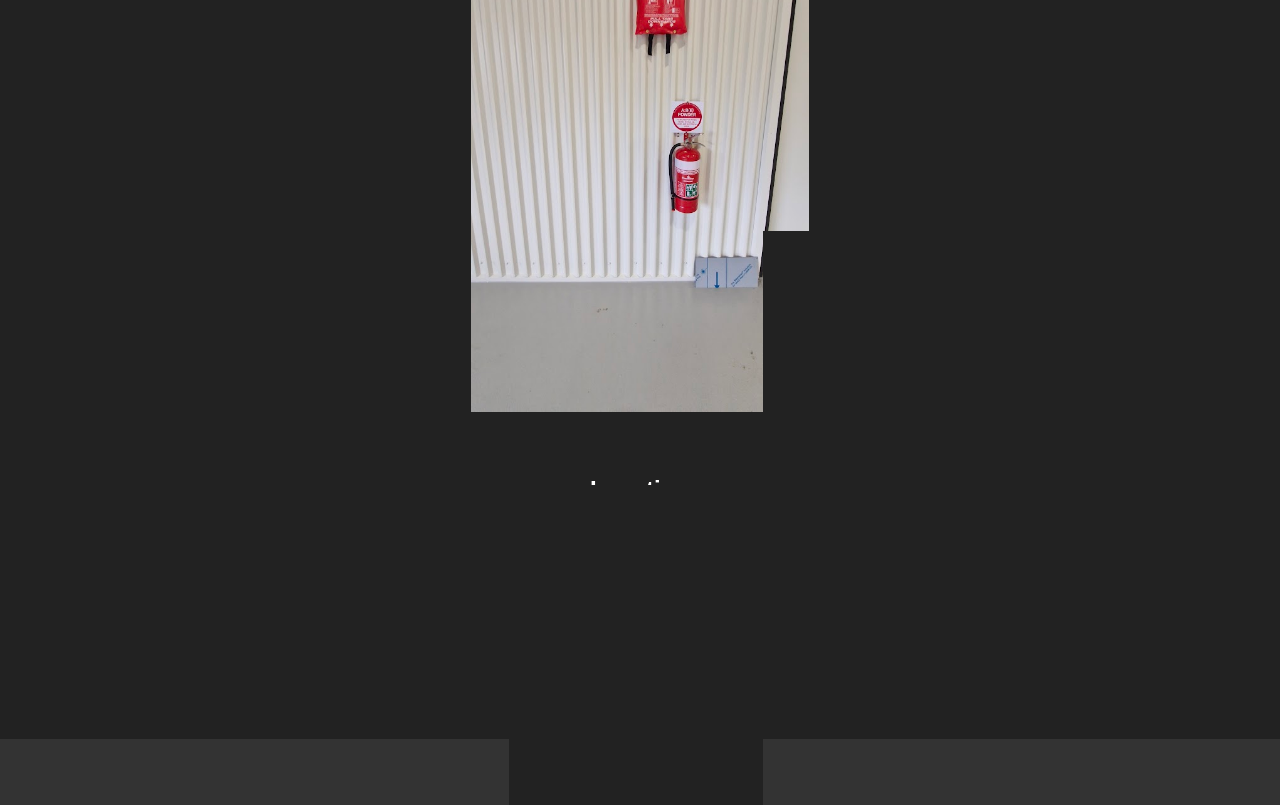
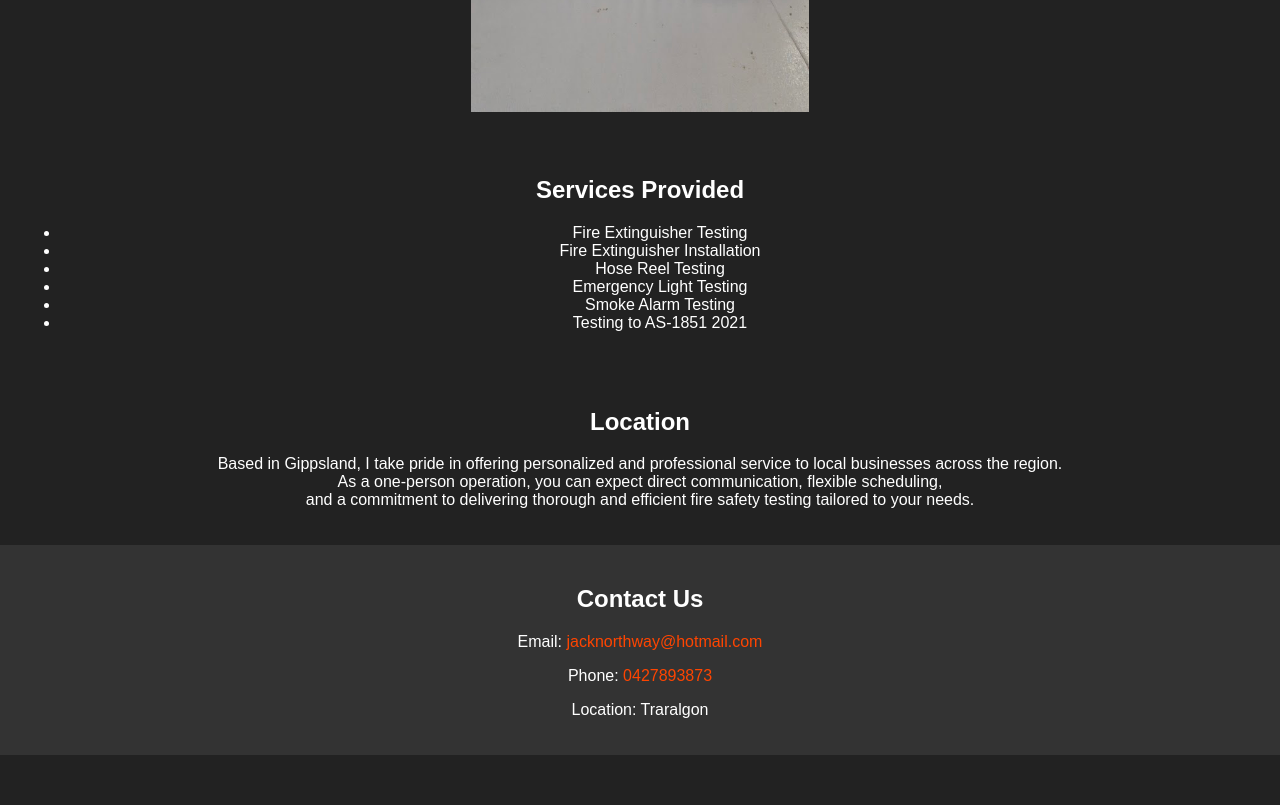
Before and after one commit to Northy426/stampedfire, a plain HTML site: page index.html in a window 1280 px wide. Shown: the part 1040-1845 px from the top of the page. After the commit the page ends 1795 px from the top, so only its background shows below. Drawn offline with Linux system fonts and the light colour scheme.

Commit message:
Add files via upload

```diff
--- a/index.html
+++ b/index.html
@@ -39,6 +39,7 @@
         }
         section {
             padding: 20px;
+            box-sizing: border-box;
         }
         .contact {
             background: #333;
@@ -64,25 +65,73 @@
     </header>
 
     <section>
-        <img src="images/STAMPED FIRE TRANSPARENT.png" alt="Stamped Fire Logo" width="auto" height="600vw" />
+        <img src="images/STAMPED FIRE TRANSPARENT.png" alt="Stamped Fire Logo" width="auto" height="300px" />
 
 
     </section>
 
 
+
+
+
+
+
+
+
+
+
     <section>
         <h2>About Us</h2>
-        <p> At Stamped Fire, I provide professional fire testing services to ensure your fire extinguishers and hose reels meet safety and compliance standards. With a strong focus on reliability and attention to detail, I help businesses stay up to date with fire safety regulations, reducing risks and ensuring a secure environment. </p>
+        <p> At Stamped Fire, I provide professional fire testing services to ensure your fire extinguishers and hose reels meet safety and compliance standards. <br> With a strong focus on reliability and attention to detail, I help businesses stay up to date with fire safety regulations, reducing risks and ensuring a secure environment. </p>
 
         <img src="images/20240827_123211.jpg" alt="Fire Extinguisher and Fire Blanket mounted on wall" width="auto" height="600vw" />
 
     </section>
 
 
-        <section>
+
+
+
+
+
+
+
+
+
+
+    <section>
+        <h2>Services Provided</h2>
+        <p>
+            <ul>
+                <li>Fire Extinguisher Testing</li>
+                <li>Fire Extinguisher Installation</li>
+                <li>Hose Reel Testing</li>
+                <li>Emergency Light Testing</li>
+                <li>Smoke Alarm Testing</li>
+                <li>Testing to AS-1851 2021</li>
+            </ul>
+
+        </p>
+
+
+
+    </section>
+
+
+
+
+
+
+    <section>
         <h2>Location</h2>
-        <p> Based in Gippsland, I take pride in offering personalized and professional service to local businesses across the region. As a one-person operation, you can expect direct communication, flexible scheduling, and a commitment to delivering thorough and efficient fire safety testing tailored to your needs.</p>
+        <p> Based in Gippsland, I take pride in offering personalized and professional service to local businesses across the region. <br>As a one-person operation, you can expect direct communication, flexible scheduling, <br> and a commitment to delivering thorough and efficient fire safety testing tailored to your needs.</p>
     </section>
+
+
+
+
+
+
 
     <section class="contact">
         <h2>Contact Us</h2>
@@ -91,4 +140,11 @@
         <p>Location: Traralgon</p>
     </section>
 </body>
+
+
+
+
+
+
+
 </html>
```
